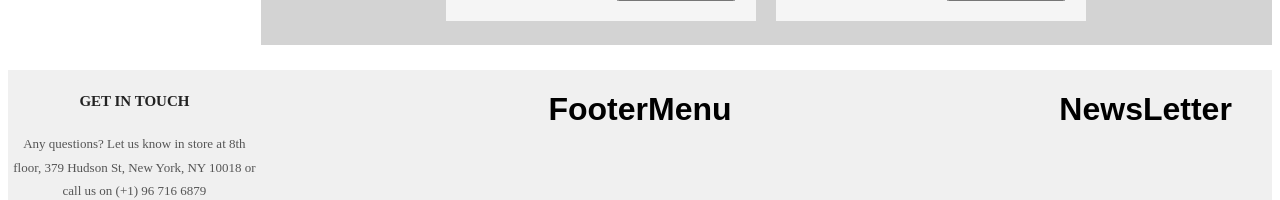
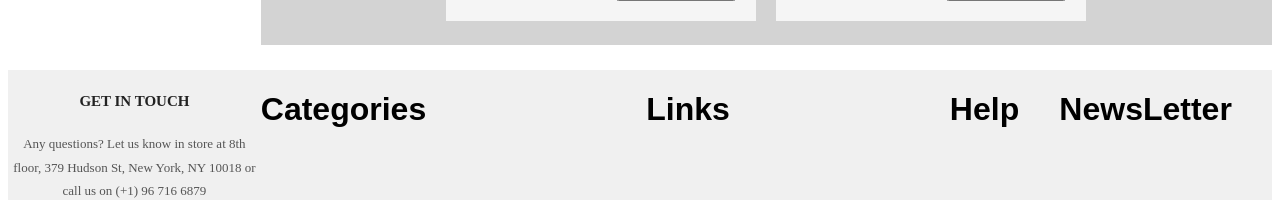
Before and after one commit to Bakirovildar/SPA_Score, a React (Create React App) app: page /shop in a window 1280 px wide. Shown: the part 2048-2248 px from the top of the page. Built offline with nearby package versions, Linux system fonts and the light colour scheme.

Commit message:
refactoring

```diff
--- a/src/App.js
+++ b/src/App.js
@@ -66,21 +66,21 @@ const state = {
             sport: 'football',
             name: 'Мяч select foot',
             id: 1,
-            price: '$76.00',
+            price: 76.00,
             imgUrl: 'https://images.unsplash.com/photo-1594713110068-373988a737e2?ixlib=rb-1.2.1&ixid=MnwxMjA3fDB8MHxwaG90by1wYWdlfHx8fGVufDB8fHx8&auto=format&fit=crop&w=688&q=80'
         },
         {
             sport: 'football',
             name: 'Мяч puma foot',
             id: 2,
-            price: '$72.00',
+            price: 72.00,
             imgUrl: 'https://images.unsplash.com/photo-1569367095329-7804373aea37?ixlib=rb-1.2.1&ixid=MnwxMjA3fDB8MHxwaG90by1wYWdlfHx8fGVufDB8fHx8&auto=format&fit=crop&w=735&q=80'
         },
         {
             sport: 'football',
             name: 'Мяч adidas PRO 22 foot',
             id: 3,
-            price: '$78.00',
+            price: 78.00,
             imgUrl: 'https://images.unsplash.com/photo-1594749795098-7ed8a1c1209a?ixlib=rb-1.2.1&ixid=MnwxMjA3fDB8MHxwaG90by1wYWdlfHx8fGVufDB8fHx8&auto=format&fit=crop&w=687&q=80'
         },
 
@@ -88,35 +88,35 @@ const state = {
             sport: 'basketball',
             name: 'Мяч basket',
             id: 4,
-            price: '$75.00',
+            price: 75.00,
             imgUrl: 'https://images.unsplash.com/photo-1482195740274-e367dbcdb9c6?ixlib=rb-1.2.1&ixid=MnwxMjA3fDB8MHxwaG90by1wYWdlfHx8fGVufDB8fHx8&auto=format&fit=crop&w=1632&q=80'
         },
         {
             sport: 'volleyball',
             name: 'Мяч volleyball',
             id: 5,
-            price: '$73.00',
+            price: 73.00,
             imgUrl: 'https://images.unsplash.com/photo-1592656094267-764a45160876?ixlib=rb-1.2.1&ixid=MnwxMjA3fDB8MHxwaG90by1wYWdlfHx8fGVufDB8fHx8&auto=format&fit=crop&w=1170&q=80'
         },
         {
             sport: 'volleyball',
             name: 'Мяч volleyball',
             id: 6,
-            price: '$73.00',
+            price: 73.00,
             imgUrl: 'https://images.unsplash.com/photo-1521138054413-5a47d349b7af?ixlib=rb-1.2.1&ixid=MnwxMjA3fDB8MHxwaG90by1wYWdlfHx8fGVufDB8fHx8&auto=format&fit=crop&w=736&q=80'
         },
         {
             sport: 'basketball',
             name: 'Мяч basket',
             id: 7,
-            price: '$73.00',
+            price: 73.00,
             imgUrl: 'https://images.unsplash.com/photo-1574623452334-1e0ac2b3ccb4?ixlib=rb-1.2.1&ixid=MnwxMjA3fDB8MHxwaG90by1wYWdlfHx8fGVufDB8fHx8&auto=format&fit=crop&w=687&q=80'
         },
         {
             sport: 'football',
             name: 'Мяч football',
             id: 8,
-            price: '$73.00',
+            price: 73.00,
             imgUrl: 'https://images.unsplash.com/photo-1511167814253-23b850fcd859?ixlib=rb-1.2.1&ixid=MnwxMjA3fDB8MHxwaG90by1wYWdlfHx8fGVufDB8fHx8&auto=format&fit=crop&w=764&q=80'
         }
     ],
--- a/src/Components/Header/header.Icon/HeaderCart/CartProduct/CartProduct.module.css
+++ b/src/Components/Header/header.Icon/HeaderCart/CartProduct/CartProduct.module.css
@@ -57,7 +57,8 @@
     color: gray;
     position: relative;
     top: 10px;
-    right: 60px;
+    padding-left: 20px;
+    text-align: left;
 
 }
 
--- a/src/Components/Header/header.Icon/HeaderCart/header.cart.js
+++ b/src/Components/Header/header.Icon/HeaderCart/header.cart.js
@@ -4,6 +4,13 @@ import CartProduct from "./CartProduct/CartProduct";
 
 
 const HeaderCart = props => {
+
+    let countPrice = 0
+
+    props.state.productsInCart.map(p => {
+        countPrice = Number(countPrice) + Number(p.price)
+        return countPrice
+    })
 
     return (
         <div className={classes.HeaderCart} >
@@ -19,7 +26,7 @@ const HeaderCart = props => {
 
 
                 </div>
-                <div className={classes.totalCart}><p>total:$75</p></div>
+                <div className={classes.totalCart}><p>total:${countPrice}</p></div>
                 <div className={classes.cartFooter}>
                     <button>view cart</button>
                     <button onClick={() => props.onClickCheckoutCart()}>checkout</button>
--- /dev/null
+++ b/src/Components/Shop/Shop_Footer/FooterMenu/Catigories/Categories.js
@@ -0,0 +1,12 @@
+import React from "react";
+import classes from './Categories.module.css'
+
+const Categories = props => {
+    return (
+        <div className={classes.Categories}>
+            <h1>Categories</h1>
+        </div>
+    )
+}
+
+export default Categories
--- /dev/null
+++ b/src/Components/Shop/Shop_Footer/FooterMenu/Catigories/Categories.module.css
@@ -0,0 +1,3 @@
+.Categories {
+
+}
--- a/src/Components/Shop/Shop_Footer/FooterMenu/FooterMenu.js
+++ b/src/Components/Shop/Shop_Footer/FooterMenu/FooterMenu.js
@@ -1,10 +1,15 @@
 import React from "react";
 import classes from './FooterMenu.module.css'
+import Categories from "./Catigories/Categories";
+import Links from "./Links/Links";
+import Help from "./Help/Help";
 
 const FooterMenu = props => {
     return (
         <div className={classes.FooterMenu}>
-            <h1>FooterMenu</h1>
+            <Categories />
+            <Links />
+            <Help />
         </div>
     )
 }
--- a/src/Components/Shop/Shop_Footer/FooterMenu/FooterMenu.module.css
+++ b/src/Components/Shop/Shop_Footer/FooterMenu/FooterMenu.module.css
@@ -1,3 +1,4 @@
 .FooterMenu {
-
+    display: flex;
+    justify-content: space-between;
 }
--- /dev/null
+++ b/src/Components/Shop/Shop_Footer/FooterMenu/Help/Help.js
@@ -0,0 +1,12 @@
+import React from "react";
+import classes from './Help.module.css'
+
+const Help = props => {
+    return (
+        <div className={classes.Help}>
+            <h1>Help</h1>
+        </div>
+    )
+}
+
+export default Help
--- /dev/null
+++ b/src/Components/Shop/Shop_Footer/FooterMenu/Help/Help.module.css
@@ -0,0 +1,3 @@
+.Help {
+
+}
--- /dev/null
+++ b/src/Components/Shop/Shop_Footer/FooterMenu/Links/Links.js
@@ -0,0 +1,12 @@
+import React from "react";
+import classes from './Links.module.css'
+
+const Links = props => {
+    return (
+        <div className={classes.Links}>
+            <h1>Links</h1>
+        </div>
+    )
+}
+
+export default Links
--- /dev/null
+++ b/src/Components/Shop/Shop_Footer/FooterMenu/Links/Links.module.css
@@ -0,0 +1,3 @@
+.Links {
+
+}
```
